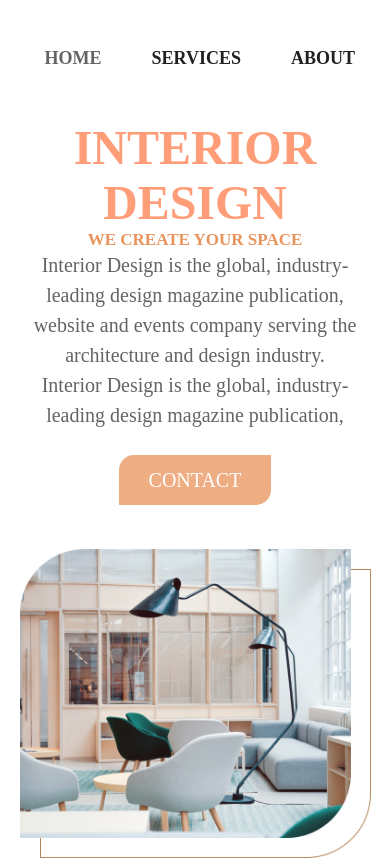
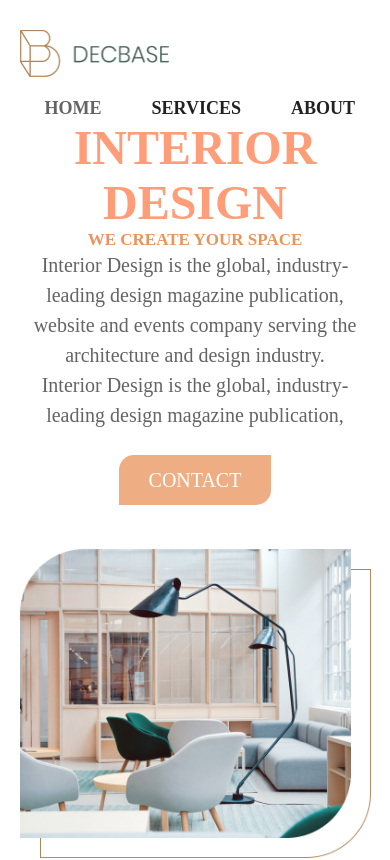
Before and after one commit to sanaalishaikh/interior-design, a plain HTML site: page index.html in a window 390 px wide. Shown: the top 860 px of the page. Drawn offline with nearby package versions, Linux system fonts and the light colour scheme.

Commit message:
Update style.css

```diff
--- a/style.css
+++ b/style.css
@@ -675,10 +675,12 @@ input.sub-btn {
     letter-spacing: 2px;
 }
 
-@media (max-width:1400px) {
+@media (max-width:768px) {
     header {
         padding: 30px 5%;
         transition: .3s;
+        flex-direction: column;
+        align-items: flex-start;
     }
 
     section {
```
